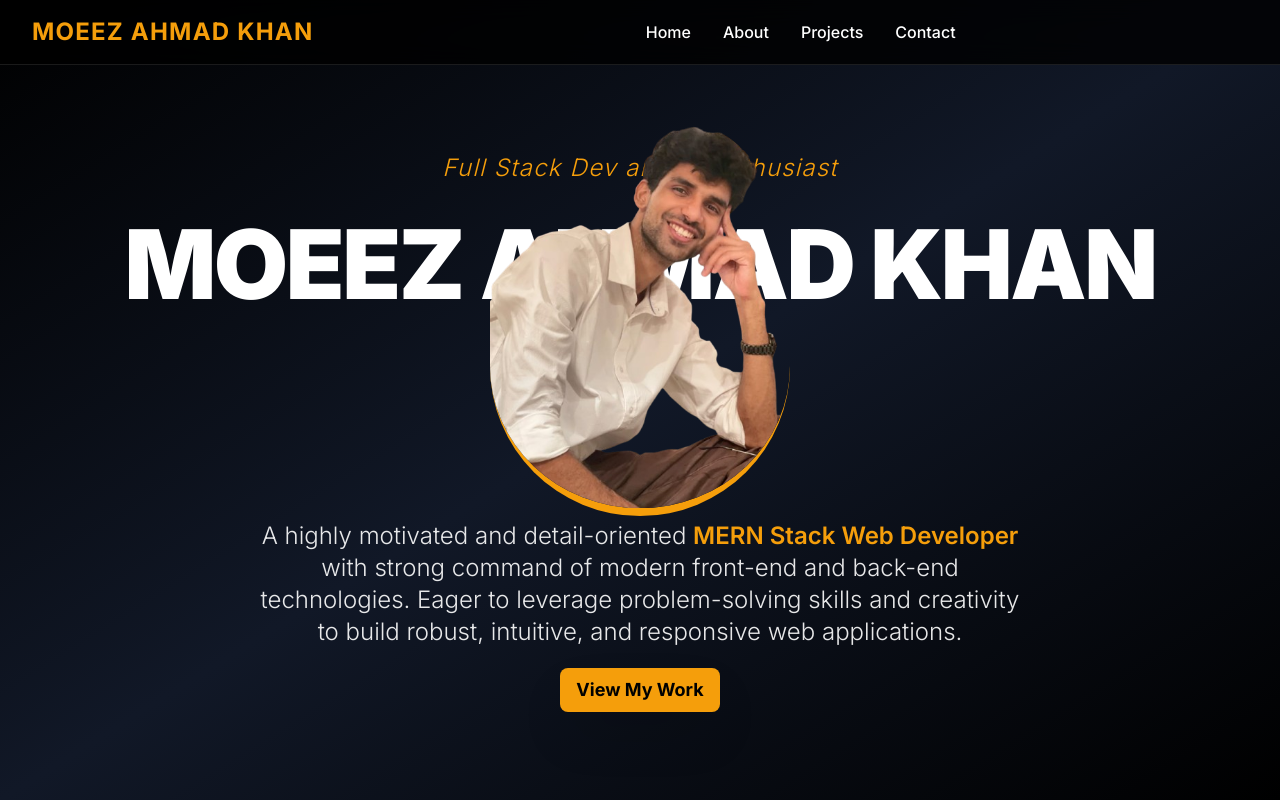
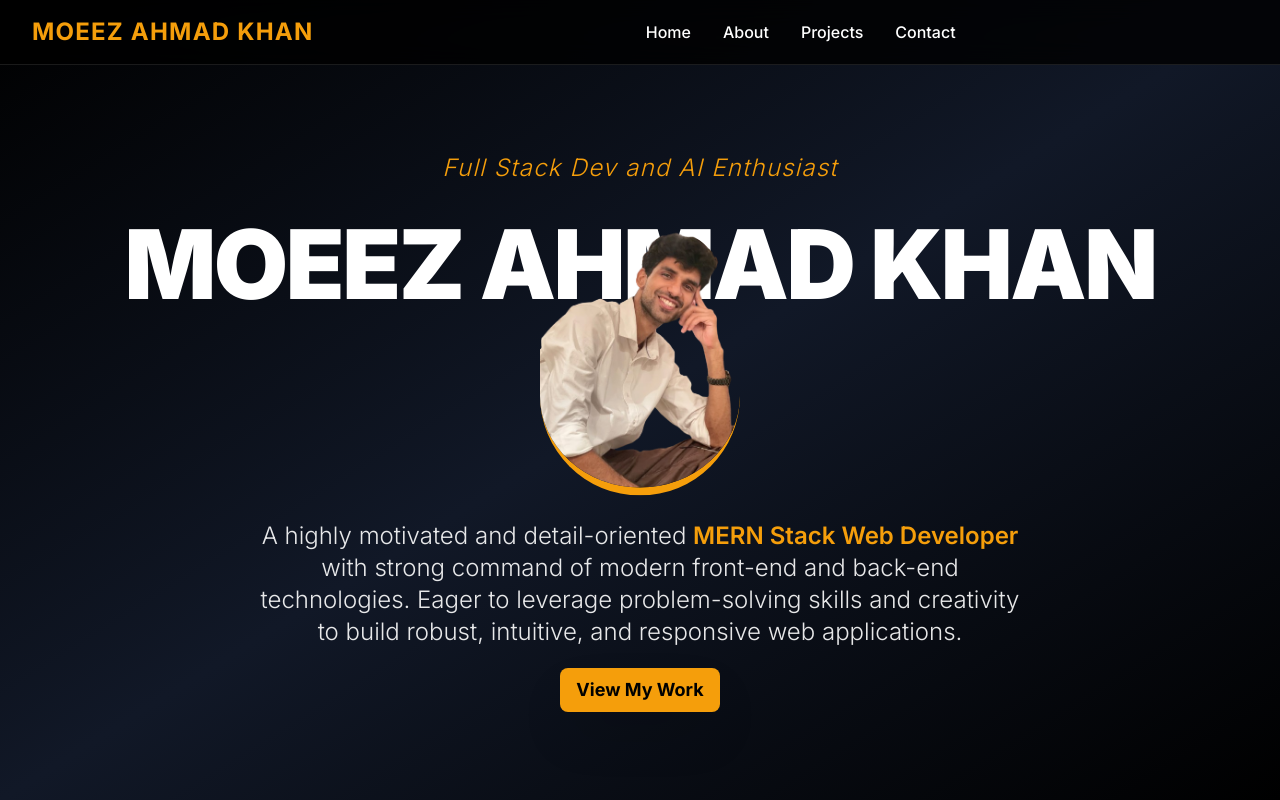
Before and after one commit to moeezahmadkhan/MoeezAhmadKhan, a Next.js app: page / in a window 1280 px wide. Shown: the top 800 px of the page. Built offline with nearby package versions, Linux system fonts and the light colour scheme.

Commit message:
made portfolio 210

```diff
--- a/components/HeroSection.tsx
+++ b/components/HeroSection.tsx
@@ -33,13 +33,13 @@ const HeroSection = () => {
           </h1>
 
           {/* Profile image positioned over the text */}
-          <div className="absolute left-1/2 transform -translate-x-1/2 -translate-y-1/2 z-20">
+          <div className="absolute left-1/2 transform -translate-x-1/2 -translate-y-1/3 z-20">
             <div className="relative">
               <Image
                 src="/hero-img.png"
                 alt="Moeez Ahmad Khan Profile"
-                width={300}
-                height={300}
+                width={200}
+                height={200}
                 className="rounded-full border-b-8 border-primary"
               />
             </div>
```
